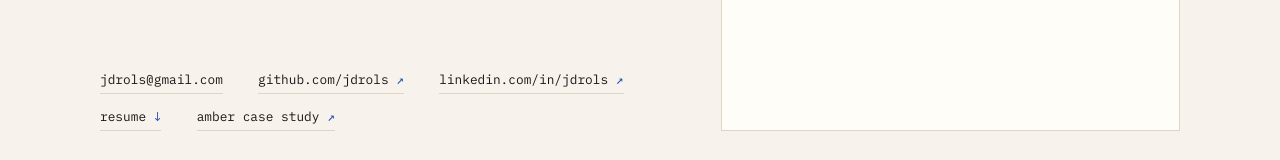
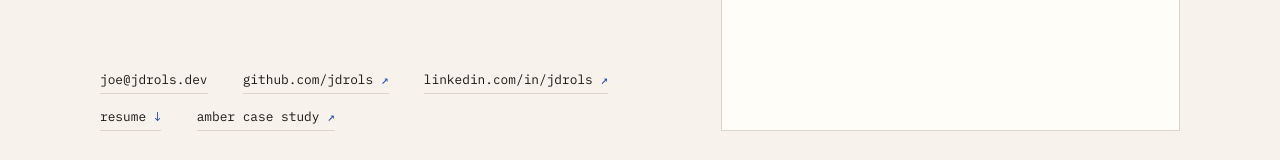
Before and after one commit to jdrols/jdrols.github.io, a website: page index.html in a window 1280 px wide. Shown: the part 449-609 px from the top of the page. Drawn offline with nearby package versions, Linux system fonts and the light colour scheme.

Commit message:
Point site contact at joe@jdrols.dev

```diff
--- a/index.html
+++ b/index.html
@@ -255,7 +255,7 @@
 
     <div class="cell-links">
       <div class="links">
-        <a href="mailto:jdrols@gmail.com">jdrols@gmail.com</a>
+        <a href="mailto:joe@jdrols.dev">joe@jdrols.dev</a>
         <a href="https://github.com/jdrols" target="_blank" rel="noopener">github.com/jdrols <span class="arr">↗</span></a>
         <a href="https://www.linkedin.com/in/jdrols" target="_blank" rel="noopener">linkedin.com/in/jdrols <span class="arr">↗</span></a>
         <a href="Joseph-Drolshagen-Resume.pdf" target="_blank" rel="noopener">resume <span class="arr">↓</span></a>
```
